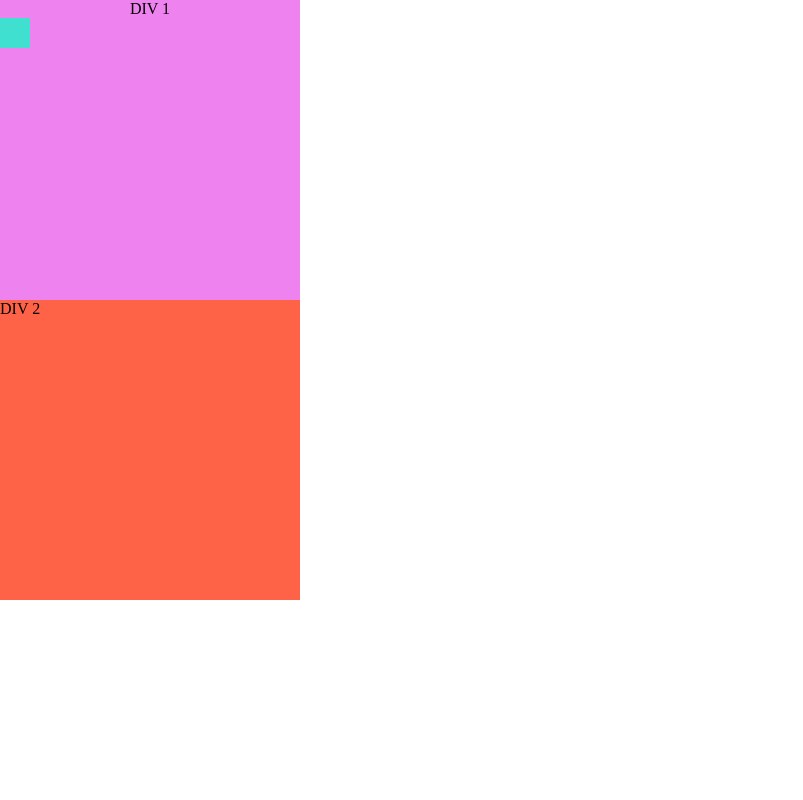
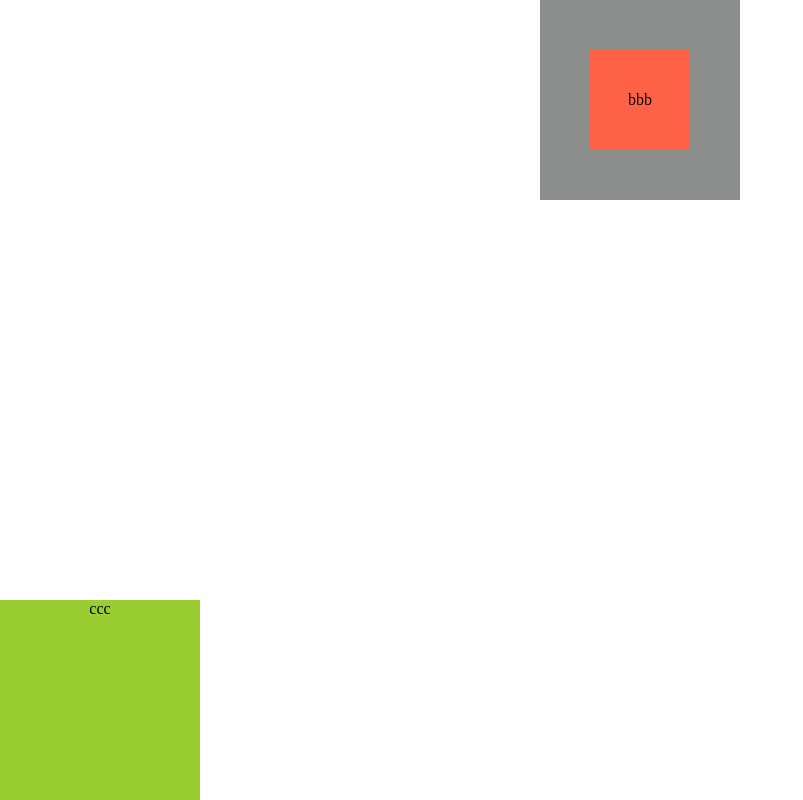
Before and after one commit to lucasportella/Teste, a plain HTML site: page index.html in a window 1280 px wide. Shown: the whole page, without its empty margins (0-803 px from the left). Drawn offline with Linux system fonts and the light colour scheme.

Commit message:
position absolute

```diff
--- a/index.html
+++ b/index.html
@@ -8,9 +8,8 @@
     <title>Document</title>
 </head>
 <body>
-    <div class="div-1">DIV 1
-        <div class="div-1-1"></div>
-    </div>
-    <div class="div-2">DIV 2</div>
+
+    <div class="div-2"><div class="div-interna">bbb</div></div>
+    <div class="div-3">ccc</div>
 </body>
 </html>
--- a/style.css
+++ b/style.css
@@ -1,30 +1,35 @@
 * {
+    border: 0%;
     margin: 0%;
     padding: 0%;
 }
 
-body {
+.div-2 {
+    width: 200px;
+    height: 200px;
+    background-color: rgb(140, 141, 141);
+    position: absolute;
+    left: 50%;
+    transform: translateX(-50%);
 }
 
-div {
-    width: 300px;
-    height: 300px;
+.div-interna {
+    position: absolute;
+    width: 100px;
+    height: 100px;
+    background-color: tomato;
+    line-height: 100px;
+    text-align: center;
+    left: 50%;
+    transform: translateX(-50%) translateY(+50%);
 }
 
-.div-1 {
-    background-color: violet;
+.div-3 {
+    width: 200px;
+    height: 200px;
+    background-color: yellowgreen;
     text-align: center;
-    display: inline-block;
+    position: absolute;
+    bottom: 0;
+    left: 0;
 }
-
-.div-1-1 {
- width: 30px;
- height: 30px;
- background-color: turquoise;
- vertical-align: middle;
-
-}
-
-.div-2 {
-    background-color: tomato;
-}
```
